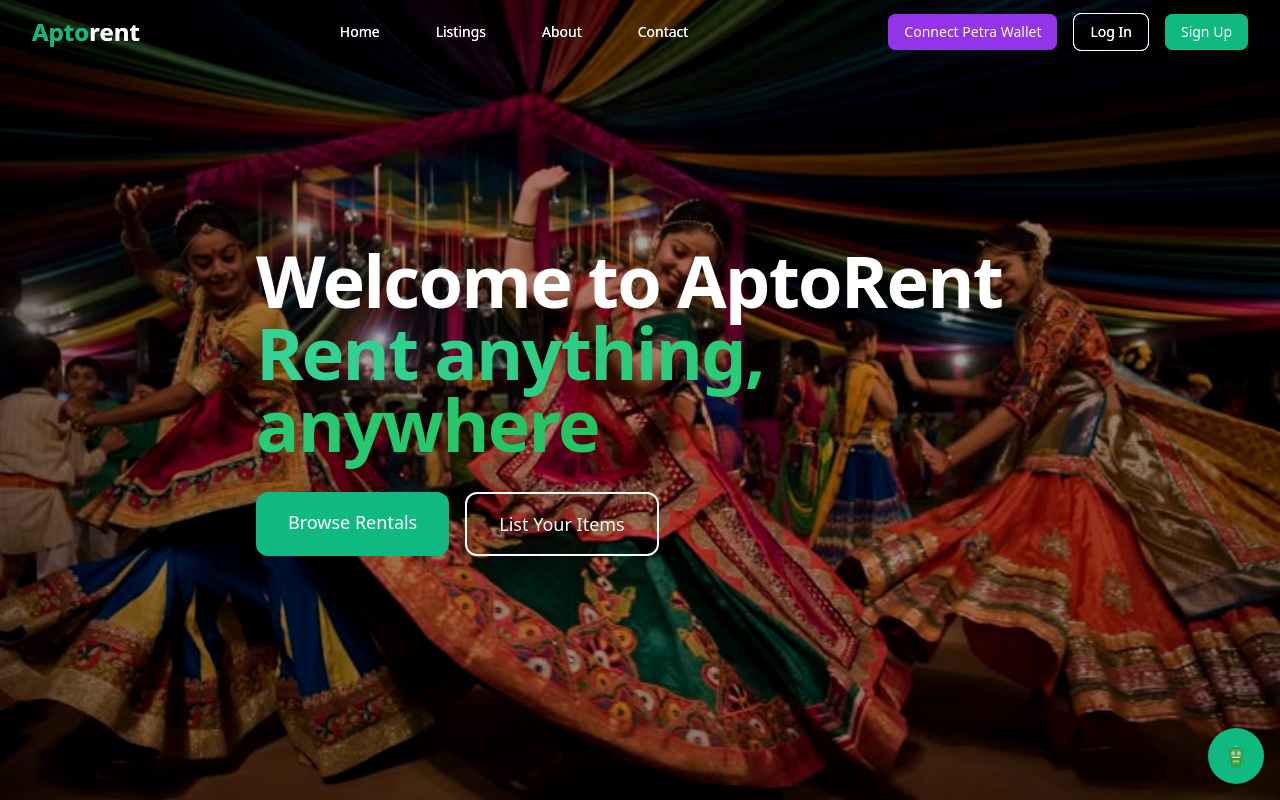
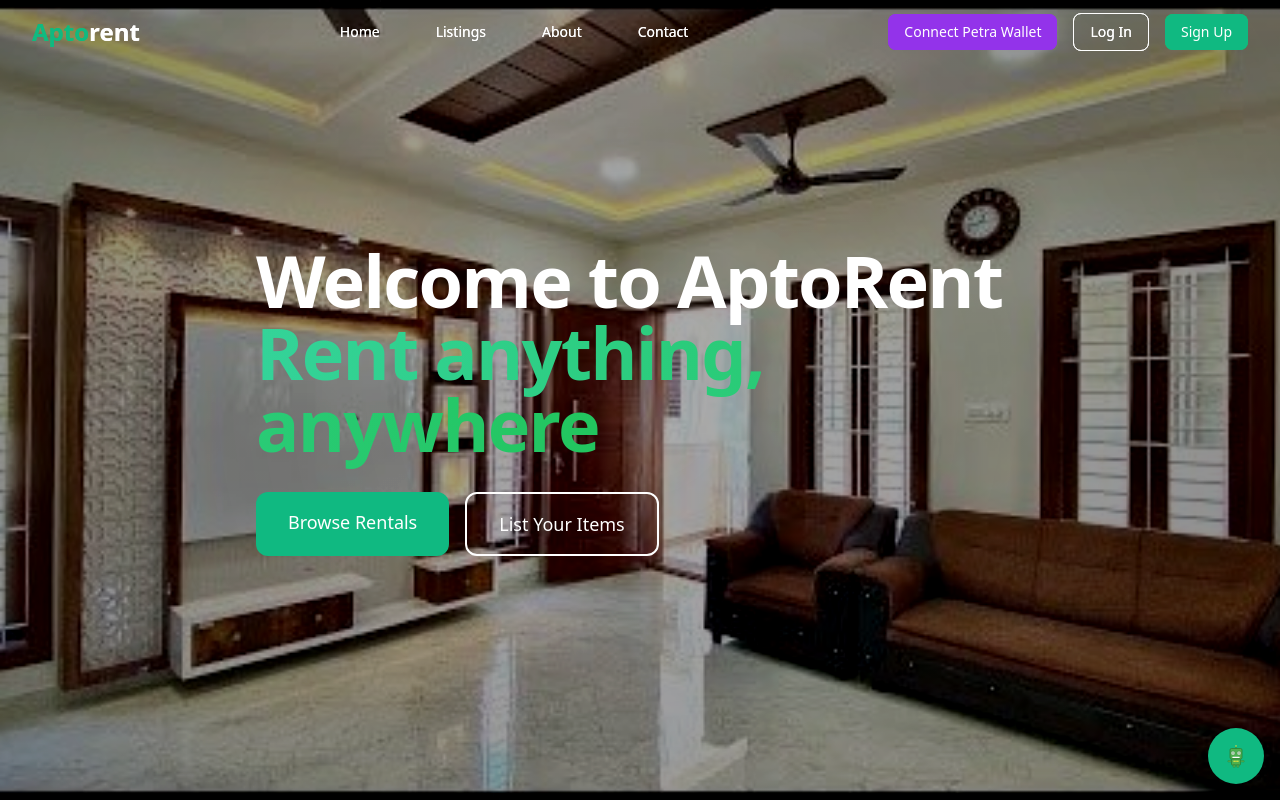
Before and after one commit to avanish-garg/len-den, a React (Vite) app: page / in a window 1280 px wide. Shown: the top 800 px of the page. Built offline with nearby package versions, Linux system fonts and the light colour scheme.

Commit message:
no changes

```diff
--- a/src/pages/Home.jsx
+++ b/src/pages/Home.jsx
@@ -70,7 +70,7 @@ function Home() {
 
     const interval = setInterval(() => {
       setActiveIndex((prev) => (prev + 1) % 4);
-    }, 5000);
+    }, 2500);
 
     return () => clearInterval(interval);
   }, [isLoaded]);
```
